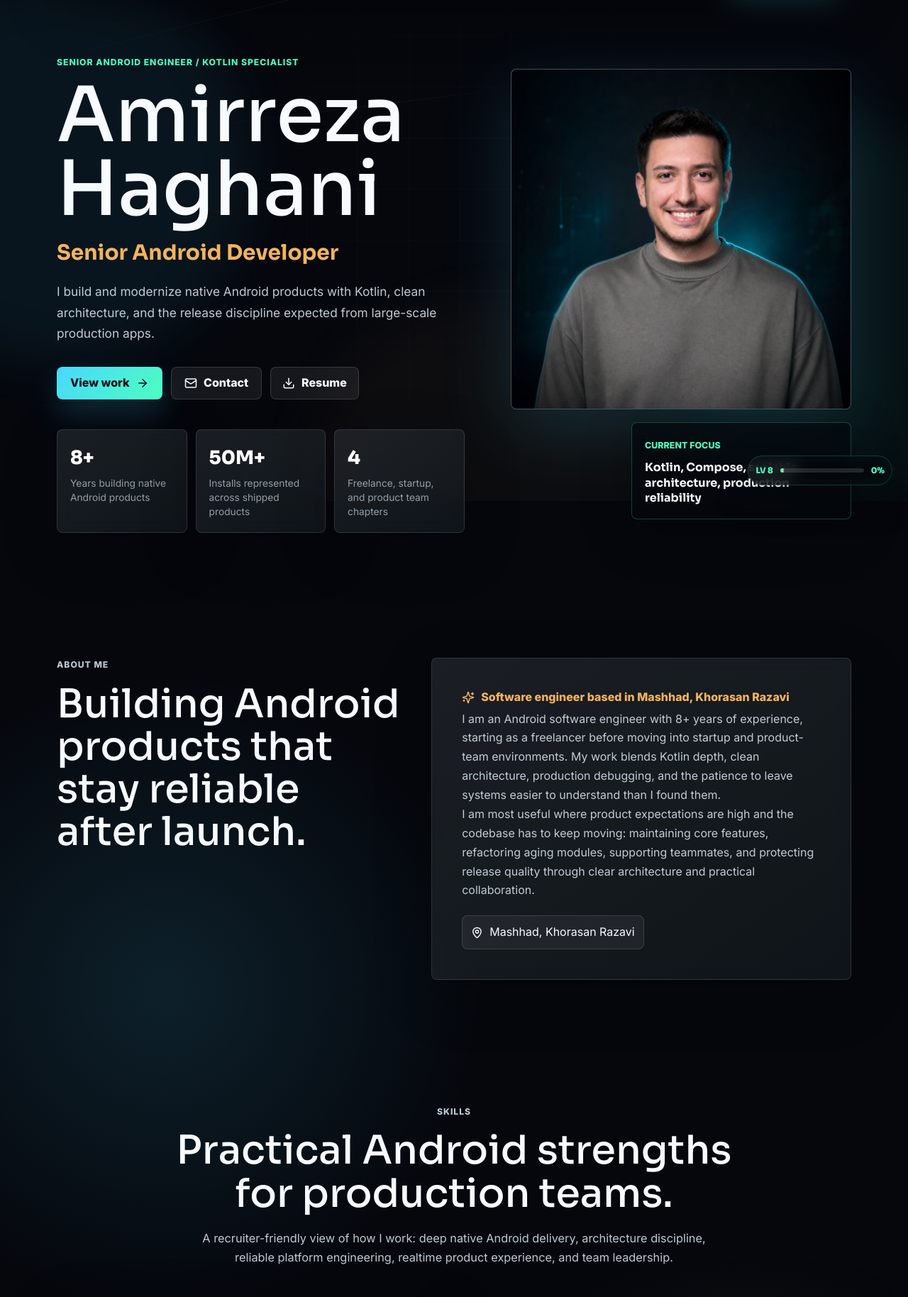
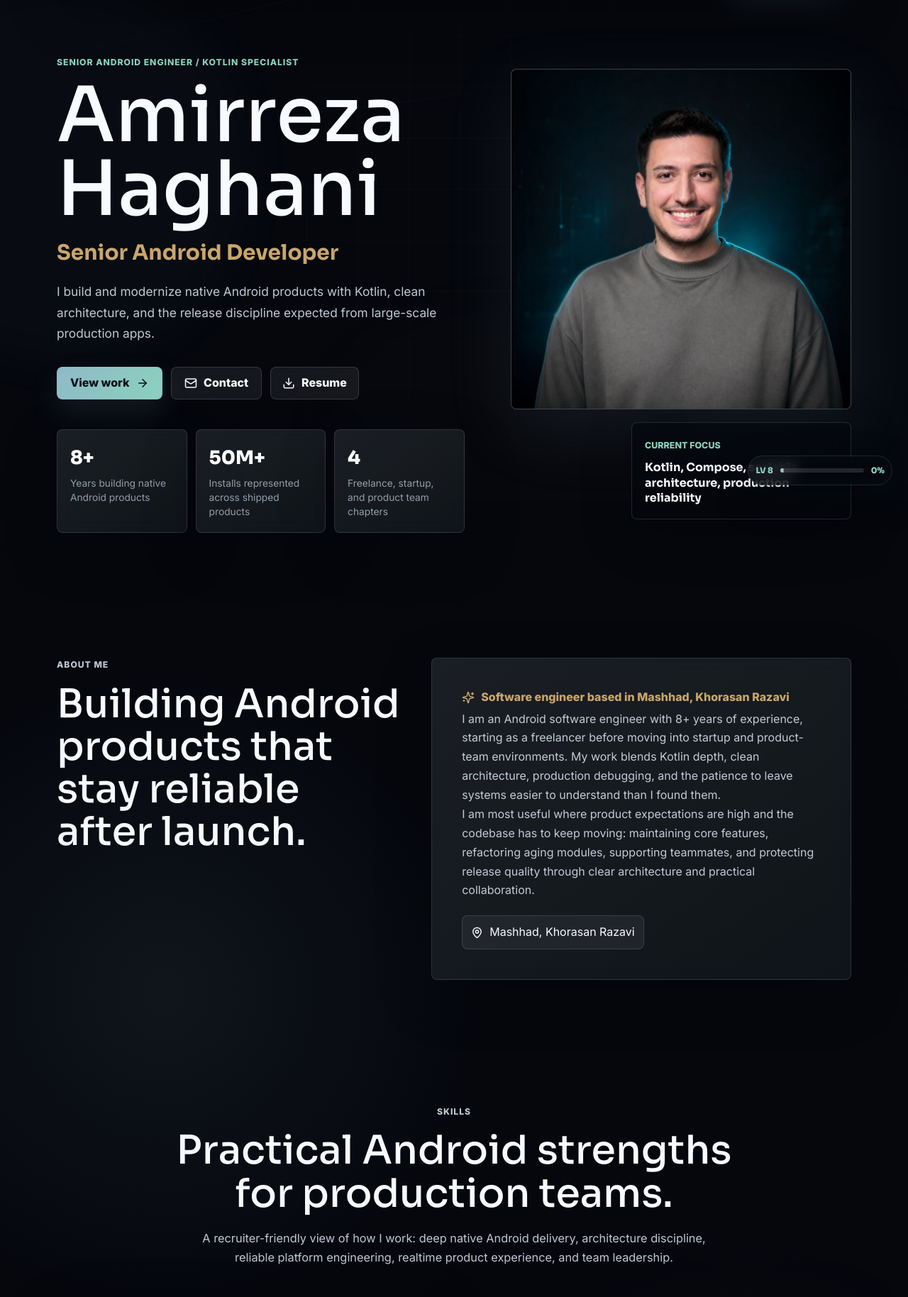
Before and after one commit to amirrezaHaghani/My-Portfolio, a Vue app: page / in a window 1280 px wide. Shown: the part 94-1922 px from the top of the page at 71% size. Built offline with nearby package versions, Linux system fonts and the light colour scheme.

Commit message:
Reduce portfolio color intensity

```diff
--- a/src/styles.css
+++ b/src/styles.css
@@ -16,9 +16,11 @@
   --text-soft: rgba(232, 243, 255, 0.82);
   --text-muted: rgba(207, 222, 238, 0.68);
   --text-faint: rgba(207, 222, 238, 0.54);
-  --cyan: #49d7ff;
-  --mint: #4dffbf;
-  --gold: #f4b35e;
+  --cyan: #8fb9c9;
+  --mint: #8bd2bd;
+  --gold: #c9a66b;
+  --accent-gradient: linear-gradient(135deg, #8fb9c9, #8bd2bd);
+  --accent-gradient-soft: linear-gradient(90deg, #8fb9c9, #8bd2bd, #c9a66b);
 }
 
 * {
@@ -35,8 +37,8 @@ body {
   margin: 0;
   overflow-x: hidden;
   background:
-    radial-gradient(circle at 18% 16%, rgba(73, 215, 255, 0.12), transparent 28rem),
-    radial-gradient(circle at 82% 24%, rgba(244, 179, 94, 0.1), transparent 24rem),
+    radial-gradient(circle at 18% 16%, rgba(143, 185, 201, 0.08), transparent 28rem),
+    radial-gradient(circle at 82% 24%, rgba(201, 166, 107, 0.06), transparent 24rem),
     #05070d;
   color: var(--text-primary);
   font-size: 16px;
@@ -70,8 +72,8 @@ main {
   z-index: 30;
   width: 100%;
   height: 3px;
-  background: linear-gradient(90deg, #49d7ff, #4dffbf, #f4b35e);
-  box-shadow: 0 0 22px rgba(73, 215, 255, 0.65);
+  background: var(--accent-gradient-soft);
+  box-shadow: 0 0 18px rgba(143, 185, 201, 0.38);
   transform: scaleX(0);
   transform-origin: left center;
 }
@@ -83,7 +85,7 @@ main {
   z-index: 29;
   width: min(1120px, calc(100% - 32px));
   height: 1px;
-  background: linear-gradient(90deg, transparent, rgba(77, 255, 191, 0.92), transparent);
+  background: linear-gradient(90deg, transparent, rgba(139, 210, 189, 0.58), transparent);
   opacity: 0;
   pointer-events: none;
   transform: translateX(-50%) scaleX(0);
@@ -97,7 +99,7 @@ main {
   width: 10rem;
   height: 10rem;
   border-radius: 999px;
-  background: radial-gradient(circle, rgba(73, 215, 255, 0.16), rgba(77, 255, 191, 0.07) 42%, transparent 70%);
+  background: radial-gradient(circle, rgba(143, 185, 201, 0.12), rgba(139, 210, 189, 0.045) 42%, transparent 70%);
   filter: blur(4px);
   opacity: 0;
   pointer-events: none;
@@ -116,10 +118,10 @@ main {
   gap: 10px;
   min-height: 42px;
   padding: 8px 10px;
-  border: 1px solid rgba(77, 255, 191, 0.2);
+  border: 1px solid rgba(139, 210, 189, 0.16);
   border-radius: 999px;
   background: rgba(5, 7, 13, 0.66);
-  box-shadow: 0 18px 54px rgba(0, 0, 0, 0.28), inset 0 0 22px rgba(77, 255, 191, 0.05);
+  box-shadow: 0 18px 54px rgba(0, 0, 0, 0.28), inset 0 0 22px rgba(139, 210, 189, 0.04);
   backdrop-filter: blur(10px);
   pointer-events: none;
 }
@@ -129,7 +131,7 @@ main {
   font-family: Sora, Inter, sans-serif;
   font-size: 0.72rem;
   font-weight: 900;
-  color: #4dffbf;
+  color: var(--mint);
 }
 
 .hud-track {
@@ -146,8 +148,8 @@ main {
   inset: 0;
   display: block;
   border-radius: inherit;
-  background: linear-gradient(90deg, #49d7ff, #4dffbf, #f4b35e);
-  box-shadow: 0 0 12px rgba(73, 215, 255, 0.38);
+  background: var(--accent-gradient-soft);
+  box-shadow: 0 0 10px rgba(143, 185, 201, 0.28);
   transform: scaleX(0.04);
   transform-origin: left center;
 }
@@ -159,17 +161,17 @@ main {
   z-index: 12;
   min-width: 92px;
   padding: 9px 12px;
-  border: 1px solid rgba(244, 179, 94, 0.28);
+  border: 1px solid rgba(201, 166, 107, 0.22);
   border-radius: 999px;
   background: rgba(5, 7, 13, 0.82);
-  color: #f4b35e;
+  color: var(--gold);
   font-family: Sora, Inter, sans-serif;
   font-size: 0.72rem;
   font-weight: 900;
   text-align: center;
   opacity: 0;
   pointer-events: none;
-  box-shadow: 0 18px 52px rgba(244, 179, 94, 0.16);
+  box-shadow: 0 18px 52px rgba(201, 166, 107, 0.1);
   backdrop-filter: blur(10px);
 }
 
@@ -179,8 +181,8 @@ main {
   width: 7px;
   height: 7px;
   border-radius: 999px;
-  background: #4dffbf;
-  box-shadow: 0 0 16px rgba(77, 255, 191, 0.86);
+  background: var(--mint);
+  box-shadow: 0 0 14px rgba(139, 210, 189, 0.46);
   pointer-events: none;
   transform: translate(-50%, -50%);
 }
@@ -224,8 +226,8 @@ main {
   top: calc((var(--i) * 13%) - 4%);
   width: 30rem;
   height: 1px;
-  background: linear-gradient(90deg, transparent, rgba(73, 215, 255, 0.12), rgba(77, 255, 191, 0.36), transparent);
-  opacity: 0.26;
+  background: linear-gradient(90deg, transparent, rgba(143, 185, 201, 0.08), rgba(139, 210, 189, 0.2), transparent);
+  opacity: 0.2;
   transform: rotate(calc(-28deg + var(--i) * 7deg));
   transform-origin: left center;
   animation: lane-drift calc(28s + var(--i) * 2s) linear infinite;
@@ -238,7 +240,7 @@ main {
   aspect-ratio: 1;
   border-radius: 999px;
   filter: blur(38px);
-  opacity: 0.22;
+  opacity: 0.16;
   animation: drift 42s ease-in-out infinite alternate;
   will-change: transform;
 }
@@ -246,20 +248,20 @@ main {
 .mesh-a {
   top: 8%;
   left: -12rem;
-  background: rgba(73, 215, 255, 0.32);
+  background: rgba(143, 185, 201, 0.2);
 }
 
 .mesh-b {
   right: -10rem;
   top: 34%;
-  background: rgba(77, 255, 191, 0.2);
+  background: rgba(139, 210, 189, 0.13);
   animation-delay: -4s;
 }
 
 .mesh-c {
   left: 32%;
   bottom: -16rem;
-  background: rgba(244, 179, 94, 0.18);
+  background: rgba(201, 166, 107, 0.1);
   animation-delay: -8s;
 }
 
@@ -270,8 +272,8 @@ main {
   width: 2px;
   height: 2px;
   border-radius: 999px;
-  background: rgba(255, 255, 255, 0.48);
-  box-shadow: 0 0 8px rgba(73, 215, 255, 0.45);
+  background: rgba(232, 243, 255, 0.34);
+  box-shadow: 0 0 7px rgba(143, 185, 201, 0.26);
   animation: float-particle calc(18s + var(--i) * 0.6s) ease-in-out infinite alternate;
   will-change: transform, opacity;
 }
@@ -301,7 +303,7 @@ main {
   place-items: center;
   border: 1px solid rgba(255, 255, 255, 0.16);
   border-radius: 8px;
-  background: linear-gradient(135deg, rgba(73, 215, 255, 0.22), rgba(244, 179, 94, 0.18));
+  background: linear-gradient(135deg, rgba(143, 185, 201, 0.16), rgba(201, 166, 107, 0.1));
   font-family: Sora, sans-serif;
   font-weight: 800;
 }
@@ -350,14 +352,14 @@ main {
 .ghost-button:hover,
 .nav-cta:hover {
   background-image:
-    radial-gradient(circle at var(--mx, 50%) var(--my, 50%), rgba(255, 255, 255, 0.34), transparent 34%),
-    linear-gradient(135deg, #49d7ff, #4dffbf);
+    radial-gradient(circle at var(--mx, 50%) var(--my, 50%), rgba(255, 255, 255, 0.22), transparent 34%),
+    var(--accent-gradient);
 }
 
 .secondary-button:hover,
 .ghost-button:hover {
   background-image:
-    radial-gradient(circle at var(--mx, 50%) var(--my, 50%), rgba(77, 255, 191, 0.18), transparent 38%),
+    radial-gradient(circle at var(--mx, 50%) var(--my, 50%), rgba(139, 210, 189, 0.11), transparent 38%),
     linear-gradient(145deg, rgba(255, 255, 255, 0.12), rgba(255, 255, 255, 0.055));
 }
 
@@ -385,10 +387,10 @@ main {
 
 .nav-cta,
 .primary-button {
-  border: 1px solid rgba(73, 215, 255, 0.4);
-  background: linear-gradient(135deg, #49d7ff, #4dffbf);
+  border: 1px solid rgba(143, 185, 201, 0.32);
+  background: var(--accent-gradient);
   color: #061016;
-  box-shadow: 0 18px 42px rgba(73, 215, 255, 0.18);
+  box-shadow: 0 18px 42px rgba(143, 185, 201, 0.12);
 }
 
 .nav-cta {
@@ -446,7 +448,7 @@ main {
 .ghost-button:hover,
 .icon-button:hover {
   transform: translateY(-2px);
-  box-shadow: 0 22px 54px rgba(73, 215, 255, 0.22);
+  box-shadow: 0 22px 54px rgba(143, 185, 201, 0.14);
 }
 
 .icon-button {
@@ -652,7 +654,7 @@ h3 {
   width: 100%;
   height: 100%;
   object-fit: contain;
-  filter: drop-shadow(0 14px 20px rgba(77, 255, 191, 0.34)) drop-shadow(0 2px 0 rgba(255, 255, 255, 0.12));
+  filter: drop-shadow(0 14px 20px rgba(139, 210, 189, 0.22)) drop-shadow(0 2px 0 rgba(255, 255, 255, 0.1));
   transform-origin: 50% 92%;
 }
 
@@ -685,7 +687,7 @@ h3 {
   inset: 0;
   content: '';
   border-radius: 2px;
-  border: 1px solid rgba(244, 179, 94, 0.92);
+  border: 1px solid rgba(201, 166, 107, 0.68);
 }
 
 .android-spark::after {
@@ -693,7 +695,7 @@ h3 {
 }
 
 .android-spark-two {
-  --spark-color: rgba(73, 215, 255, 0.92);
+  --spark-color: rgba(143, 185, 201, 0.72);
 }
 
 .android-spark-two::before,
@@ -795,9 +797,9 @@ h3 {
   border: 1px solid rgba(255, 255, 255, 0.14);
   border-radius: 8px;
   background:
-    linear-gradient(145deg, rgba(73, 215, 255, 0.2), rgba(244, 179, 94, 0.12)),
+    linear-gradient(145deg, rgba(143, 185, 201, 0.13), rgba(201, 166, 107, 0.07)),
     rgba(255, 255, 255, 0.05);
-  box-shadow: 0 30px 100px rgba(73, 215, 255, 0.16);
+  box-shadow: 0 30px 100px rgba(143, 185, 201, 0.1);
   overflow: hidden;
 }
 
@@ -805,7 +807,7 @@ h3 {
   position: absolute;
   inset: -24%;
   content: '';
-  background: conic-gradient(from 90deg, transparent, rgba(73, 215, 255, 0.38), transparent, rgba(244, 179, 94, 0.26), transparent);
+  background: conic-gradient(from 90deg, transparent, rgba(143, 185, 201, 0.24), transparent, rgba(201, 166, 107, 0.14), transparent);
   animation: spin-ring 20s linear infinite;
 }
 
@@ -829,7 +831,7 @@ h3 {
   position: relative;
   width: min(310px, 80%);
   padding: 18px;
-  border: 1px solid rgba(77, 255, 191, 0.24);
+  border: 1px solid rgba(139, 210, 189, 0.18);
   border-radius: 8px;
   background: rgba(5, 7, 13, 0.72);
   box-shadow: 0 20px 70px rgba(0, 0, 0, 0.32);
@@ -887,7 +889,7 @@ h3 {
 }
 
 .about-kicker {
-  color: #f4b35e;
+  color: var(--gold);
   font-weight: 800;
 }
 
@@ -928,7 +930,7 @@ h3 {
   inset: auto -20% -45% 30%;
   height: 12rem;
   content: '';
-  background: radial-gradient(circle, rgba(77, 255, 191, 0.13), transparent 68%);
+  background: radial-gradient(circle, rgba(139, 210, 189, 0.09), transparent 68%);
   opacity: 0;
   transition: opacity 260ms ease, transform 420ms ease;
   pointer-events: none;
@@ -950,9 +952,9 @@ h3 {
   width: max-content;
   max-width: 100%;
   padding: 7px 10px;
-  border: 1px solid rgba(77, 255, 191, 0.18);
+  border: 1px solid rgba(139, 210, 189, 0.16);
   border-radius: 999px;
-  background: rgba(77, 255, 191, 0.08);
+  background: rgba(139, 210, 189, 0.06);
   color: var(--mint);
   font-size: 0.72rem;
   font-weight: 900;
@@ -994,8 +996,8 @@ h3 {
   height: 7px;
   border-radius: 999px;
   content: '';
-  background: linear-gradient(135deg, #49d7ff, #4dffbf 60%, #f4b35e);
-  box-shadow: 0 0 14px rgba(77, 255, 191, 0.35);
+  background: var(--accent-gradient-soft);
+  box-shadow: 0 0 12px rgba(139, 210, 189, 0.24);
 }
 
 .skill-chip-list {
@@ -1023,10 +1025,10 @@ h3 {
 
 .skill-chip:hover {
   transform: translateY(-3px) scale(1.04);
-  border-color: rgba(77, 255, 191, 0.4);
-  background: rgba(77, 255, 191, 0.13);
+  border-color: rgba(139, 210, 189, 0.28);
+  background: rgba(139, 210, 189, 0.09);
   color: #fff;
-  box-shadow: 0 12px 28px rgba(77, 255, 191, 0.12);
+  box-shadow: 0 12px 28px rgba(139, 210, 189, 0.08);
 }
 
 .timeline {
@@ -1043,7 +1045,7 @@ h3 {
   left: 11px;
   width: 1px;
   content: '';
-  background: linear-gradient(#49d7ff, #4dffbf, transparent);
+  background: linear-gradient(var(--cyan), var(--mint), transparent);
   transform-origin: top center;
 }
 
@@ -1060,8 +1062,8 @@ h3 {
   margin-top: 24px;
   border: 5px solid #05070d;
   border-radius: 999px;
-  background: #4dffbf;
-  box-shadow: 0 0 18px rgba(77, 255, 191, 0.48);
+  background: var(--mint);
+  box-shadow: 0 0 18px rgba(139, 210, 189, 0.28);
 }
 
 .timeline-card ul {
@@ -1108,7 +1110,7 @@ h3 {
   height: 2px;
   content: '';
   border-radius: 999px;
-  background: linear-gradient(90deg, #49d7ff, #4dffbf);
+  background: var(--accent-gradient);
   transform: scaleX(0);
   transform-origin: center;
   transition: transform 220ms ease;
@@ -1116,10 +1118,10 @@ h3 {
 
 .filter-bar button.active,
 .filter-bar button:hover {
-  background: rgba(73, 215, 255, 0.18);
+  background: rgba(143, 185, 201, 0.12);
   color: #fff;
   transform: translateY(-1px);
-  box-shadow: 0 14px 32px rgba(73, 215, 255, 0.14);
+  box-shadow: 0 14px 32px rgba(143, 185, 201, 0.08);
 }
 
 .filter-bar button.active::after,
@@ -1147,8 +1149,8 @@ h3 {
 
 .project-card:hover {
   transform: translateY(-7px);
-  border-color: rgba(73, 215, 255, 0.38);
-  box-shadow: 0 30px 100px rgba(73, 215, 255, 0.13);
+  border-color: rgba(143, 185, 201, 0.28);
+  box-shadow: 0 30px 100px rgba(143, 185, 201, 0.08);
 }
 
 .project-card:hover::after {
@@ -1163,7 +1165,7 @@ h3 {
   place-items: center;
   overflow: hidden;
   background:
-    radial-gradient(circle at 35% 30%, color-mix(in srgb, var(--accent), transparent 68%), transparent 13rem),
+    radial-gradient(circle at 35% 30%, color-mix(in srgb, var(--accent), transparent 78%), transparent 13rem),
     linear-gradient(135deg, rgba(255, 255, 255, 0.09), rgba(255, 255, 255, 0.02));
 }
 
@@ -1184,7 +1186,7 @@ h3 {
   inset: 0;
   background:
     linear-gradient(180deg, transparent 42%, rgba(5, 7, 13, 0.42)),
-    radial-gradient(circle at 24% 18%, color-mix(in srgb, var(--accent), transparent 68%), transparent 16rem);
+    radial-gradient(circle at 24% 18%, color-mix(in srgb, var(--accent), transparent 78%), transparent 16rem);
   pointer-events: none;
 }
 
@@ -1247,7 +1249,7 @@ h3 {
   display: inline-flex;
   align-items: center;
   gap: 7px;
-  color: #4dffbf;
+  color: var(--mint);
   font-weight: 800;
   transition: color 180ms ease, transform 180ms ease;
 }
@@ -1276,7 +1278,7 @@ h3 {
 }
 
 .testimonial-card svg {
-  color: #f4b35e;
+  color: var(--gold);
 }
 
 .contact-methods {
@@ -1309,7 +1311,7 @@ h3 {
 
 .social-row a:hover {
   transform: translateY(-2px);
-  background: rgba(73, 215, 255, 0.14);
+  background: rgba(143, 185, 201, 0.1);
 }
 
 .contact-form {
@@ -1348,13 +1350,13 @@ h3 {
 
 .contact-form input:focus,
 .contact-form textarea:focus {
-  border-color: rgba(77, 255, 191, 0.5);
-  box-shadow: 0 0 0 4px rgba(77, 255, 191, 0.1);
+  border-color: rgba(139, 210, 189, 0.38);
+  box-shadow: 0 0 0 4px rgba(139, 210, 189, 0.08);
 }
 
 .form-status {
   margin: 0;
-  color: #4dffbf;
+  color: var(--mint);
   font-weight: 800;
 }
 
@@ -1401,11 +1403,11 @@ h3 {
 @keyframes pulse-dot {
   0%,
   100% {
-    box-shadow: 0 0 20px rgba(77, 255, 191, 0.58);
+    box-shadow: 0 0 18px rgba(139, 210, 189, 0.34);
   }
 
   50% {
-    box-shadow: 0 0 34px rgba(77, 255, 191, 0.86);
+    box-shadow: 0 0 28px rgba(139, 210, 189, 0.48);
   }
 }
 
@@ -1418,12 +1420,12 @@ h3 {
 @keyframes timeline-scan {
   0%,
   100% {
-    filter: drop-shadow(0 0 4px rgba(73, 215, 255, 0.3));
+    filter: drop-shadow(0 0 4px rgba(143, 185, 201, 0.22));
     transform: scaleY(0.78);
   }
 
   50% {
-    filter: drop-shadow(0 0 14px rgba(77, 255, 191, 0.62));
+    filter: drop-shadow(0 0 12px rgba(139, 210, 189, 0.34));
     transform: scaleY(1);
   }
 }
```
Also changed, not shown: src/data/portfolio.ts (+5 -5 lines).
